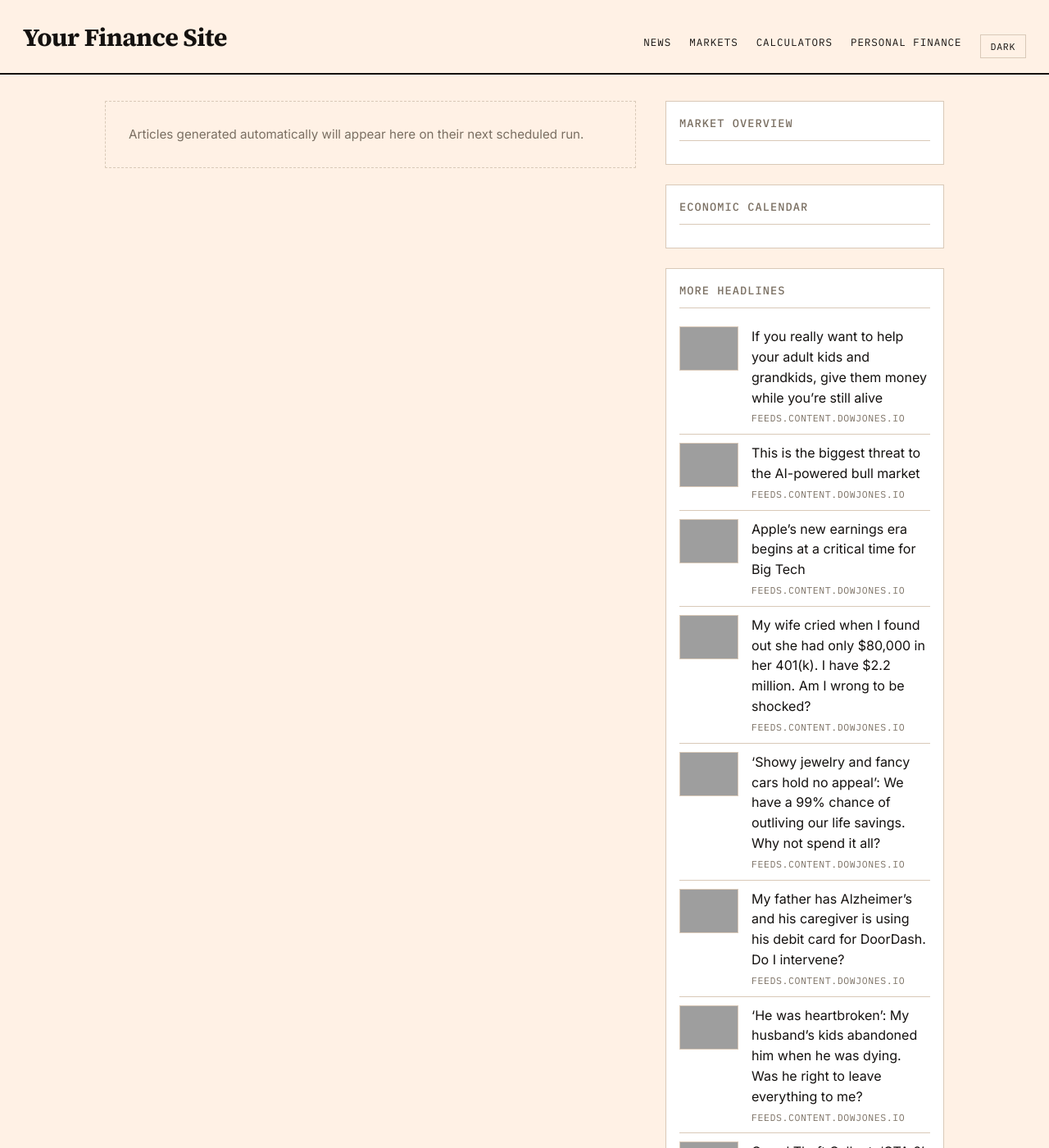
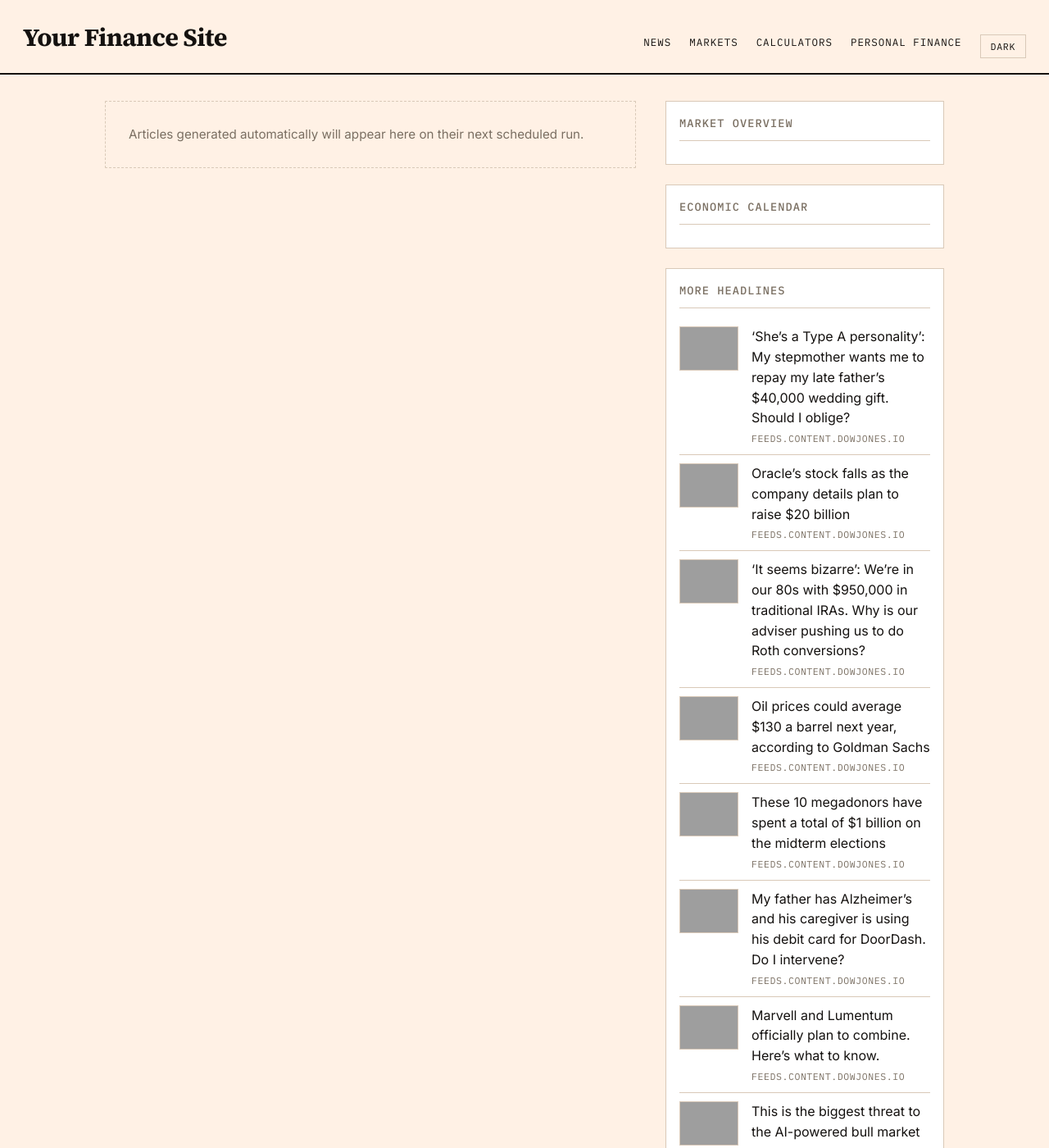
Before and after one commit to GlobTechCo/globtechco.github.io, a Jekyll site: the page built from index.html, in a window 1280 px wide and 1400 px high, cut to the strip 0-1400 px from the top of the window. Shown: the whole strip at 82% size. Built offline with Jekyll 4.4.1, drawn with Linux system fonts in a browser that asks for light colours; a script that is not in the unit is left out; the list of posts is cut into pages by our own code; some of the changed text lies outside the part shown; grey boxes are pictures that could not be loaded.

Commit message:
Auto-content update 2026-11-02

```diff
--- a/_data/aggregator.yml
+++ b/_data/aggregator.yml
@@ -1,50 +1,50 @@
-- title: "If you really want to help your adult kids and grandkids, give them money while you\u2019re still alive"
-  link: "https://www.marketwatch.com/story/if-you-really-want-to-help-your-adult-kids-and-grandkids-give-them-money-while-youre-still-alive-bef6b056?mod=mw_rss_topstories"
+- title: "\u2018She\u2019s a Type A personality\u2019: My stepmother wants me to repay my late father\u2019s $40,000 wedding gift. Should I oblige?"
+  link: "https://www.marketwatch.com/story/shes-a-type-a-personality-my-stepmother-wants-me-to-repay-my-late-fathers-40-000-wedding-gift-should-i-oblige-51fc64f7?mod=mw_rss_topstories"
   source: "feeds.content.dowjones.io"
-  pubdate: "Mon, 02 Nov 2026 03:23:00 GMT"
-  image: "https://images.mktw.net/im-09412605"
+  pubdate: "Mon, 02 Nov 2026 14:15:00 GMT"
+  image: "https://images.mktw.net/im-80511883"
+- title: "Oracle\u2019s stock falls as the company details plan to raise $20 billion"
+  link: "https://www.marketwatch.com/story/oracles-stock-falls-as-the-company-details-plan-to-raise-20-billion-f03f5e16?mod=mw_rss_topstories"
+  source: "feeds.content.dowjones.io"
+  pubdate: "Mon, 02 Nov 2026 14:03:00 GMT"
+  image: "https://images.mktw.net/im-22358225"
+- title: "\u2018It seems bizarre\u2019: We\u2019re in our 80s with $950,000 in traditional IRAs. Why is our adviser pushing us to do Roth conversions?"
+  link: "https://www.marketwatch.com/story/it-seems-bizarre-were-in-our-80s-with-950-000-in-traditional-iras-why-is-our-adviser-pushing-us-to-do-roth-conversions-a665f990?mod=mw_rss_topstories"
+  source: "feeds.content.dowjones.io"
+  pubdate: "Mon, 02 Nov 2026 14:00:00 GMT"
+  image: "https://images.mktw.net/im-26708039"
+- title: "Oil prices could average $130 a barrel next year, according to Goldman Sachs"
+  link: "https://www.marketwatch.com/story/how-oil-prices-could-average-130-per-barrel-next-year-according-to-goldman-sachs-235ce32b?mod=mw_rss_topstories"
+  source: "feeds.content.dowjones.io"
+  pubdate: "Mon, 02 Nov 2026 13:46:00 GMT"
+  image: "https://images.mktw.net/im-45566739"
+- title: "These 10 megadonors have spent a total of $1 billion on the midterm elections"
+  link: "https://www.marketwatch.com/story/these-10-megadonors-have-spent-a-total-of-1-billion-on-the-midterm-elections-0dc279cf?mod=mw_rss_topstories"
+  source: "feeds.content.dowjones.io"
+  pubdate: "Mon, 02 Nov 2026 13:44:00 GMT"
+  image: "https://images.mktw.net/im-27816959"
+- title: "My father has Alzheimer\u2019s and his caregiver is using his debit card for DoorDash. Do I intervene?"
+  link: "https://www.marketwatch.com/story/theres-a-lot-of-hurt-between-us-my-fathers-caregiver-is-using-his-debit-card-for-doordash-orders-what-can-i-do-714de7a5?mod=mw_rss_topstories"
+  source: "feeds.content.dowjones.io"
+  pubdate: "Mon, 02 Nov 2026 13:15:00 GMT"
+  image: "https://images.mktw.net/im-12441339"
+- title: "Marvell and Lumentum officially plan to combine. Here\u2019s what to know."
+  link: "https://www.marketwatch.com/story/marvell-and-lumentum-officially-plan-to-combine-heres-what-to-know-5599b98a?mod=mw_rss_topstories"
+  source: "feeds.content.dowjones.io"
+  pubdate: "Mon, 02 Nov 2026 12:26:00 GMT"
+  image: "https://images.mktw.net/im-08108156"
 - title: "This is the biggest threat to the AI-powered bull market"
   link: "https://www.marketwatch.com/story/this-is-the-biggest-threat-to-the-ai-powered-bull-market-e757ca37?mod=mw_rss_topstories"
   source: "feeds.content.dowjones.io"
-  pubdate: "Mon, 02 Nov 2026 00:22:00 GMT"
+  pubdate: "Mon, 02 Nov 2026 12:23:00 GMT"
   image: "https://images.mktw.net/im-72130104"
-- title: "Apple\u2019s new earnings era begins at a critical time for Big Tech"
-  link: "https://www.marketwatch.com/story/apples-new-earnings-era-begins-at-a-critical-time-for-big-tech-2236a44e?mod=mw_rss_topstories"
-  source: "feeds.content.dowjones.io"
-  pubdate: "Mon, 02 Nov 2026 00:21:00 GMT"
-  image: "https://images.mktw.net/im-47165214"
-- title: "My wife cried when I found out she had only $80,000 in her 401(k). I have $2.2 million. Am I wrong to be shocked?"
-  link: "https://www.marketwatch.com/story/my-wife-has-only-80-000-saved-for-retirement-i-have-2-2-million-am-i-wrong-to-be-shocked-3e27b490?mod=mw_rss_topstories"
-  source: "feeds.content.dowjones.io"
-  pubdate: "Sun, 01 Nov 2026 20:00:00 GMT"
-  image: "https://images.mktw.net/im-19916000"
-- title: "\u2018Showy jewelry and fancy cars hold no appeal\u2019: We have a 99% chance of outliving our life savings. Why not spend it all?"
-  link: "https://www.marketwatch.com/story/fancy-cars-hold-no-appeal-my-wife-and-i-have-a-99-chance-of-outliving-our-savings-why-dont-we-spend-it-all-932a2166?mod=mw_rss_topstories"
-  source: "feeds.content.dowjones.io"
-  pubdate: "Sun, 01 Nov 2026 19:20:00 GMT"
-  image: "https://images.mktw.net/im-21005604"
-- title: "My father has Alzheimer\u2019s and his caregiver is using his debit card for DoorDash. Do I intervene?"
-  link: "https://www.marketwatch.com/story/theres-a-lot-of-hurt-between-us-my-fathers-caregiver-is-using-his-debit-card-for-doordash-orders-what-can-i-do-714de7a5?mod=mw_rss_topstories"
-  source: "feeds.content.dowjones.io"
-  pubdate: "Sun, 01 Nov 2026 17:30:00 GMT"
-  image: "https://images.mktw.net/im-12441339"
-- title: "\u2018He was heartbroken\u2019: My husband\u2019s kids abandoned him when he was dying. Was he right to leave everything to me?"
-  link: "https://www.marketwatch.com/story/he-was-heartbroken-my-husbands-kids-never-helped-when-he-was-gravely-ill-was-he-right-to-leave-everything-to-me-1ad0616b?mod=mw_rss_topstories"
-  source: "feeds.content.dowjones.io"
-  pubdate: "Sun, 01 Nov 2026 17:05:00 GMT"
-  image: "https://images.mktw.net/im-56448073"
-- title: "Grand Theft Callout: \u2018GTA 6\u2019 fans are missing work on the game\u2019s release day because they \u2018don\u2019t want to wait\u2019 anymore"
-  link: "https://www.marketwatch.com/story/grand-theft-callout-gta-6-fans-are-missing-work-on-the-games-release-day-because-they-dont-want-to-wait-anymore-5f2fa2e3?mod=mw_rss_topstories"
-  source: "feeds.content.dowjones.io"
-  pubdate: "Sun, 01 Nov 2026 16:35:00 GMT"
-  image: "https://images.mktw.net/im-40951496"
-- title: "America is doing better than you think. Your algorithm is just hiding it."
+- title: "America is doing better than you think \u2014 just ask those in the bottom half of household wealth"
   link: "https://www.marketwatch.com/story/america-is-doing-better-than-you-think-your-algorithm-is-just-hiding-it-7dbdecff?mod=mw_rss_topstories"
   source: "feeds.content.dowjones.io"
-  pubdate: "Sun, 01 Nov 2026 13:00:00 GMT"
+  pubdate: "Mon, 02 Nov 2026 12:22:00 GMT"
   image: "https://images.mktw.net/im-77447870"
-- title: "Who really wins under Trump\u2019s economy? Coastal liberal elites who hate him."
-  link: "https://www.marketwatch.com/story/who-really-wins-under-trumps-economy-coastal-liberal-elites-who-hate-him-d74c63cb?mod=mw_rss_topstories"
+- title: "In the hunt for $1 trillion of revenue, SpaceX reportedly targets Boost Mobile for a deal"
+  link: "https://www.marketwatch.com/story/in-the-hunt-for-1-trillion-of-revenue-spacex-reportedly-targets-boost-mobile-for-a-deal-7eb4ea49?mod=mw_rss_topstories"
   source: "feeds.content.dowjones.io"
-  pubdate: "Sun, 01 Nov 2026 13:00:00 GMT"
-  image: "https://images.mktw.net/im-99774246"
+  pubdate: "Mon, 02 Nov 2026 12:20:00 GMT"
+  image: "https://images.mktw.net/im-64486734"
```
